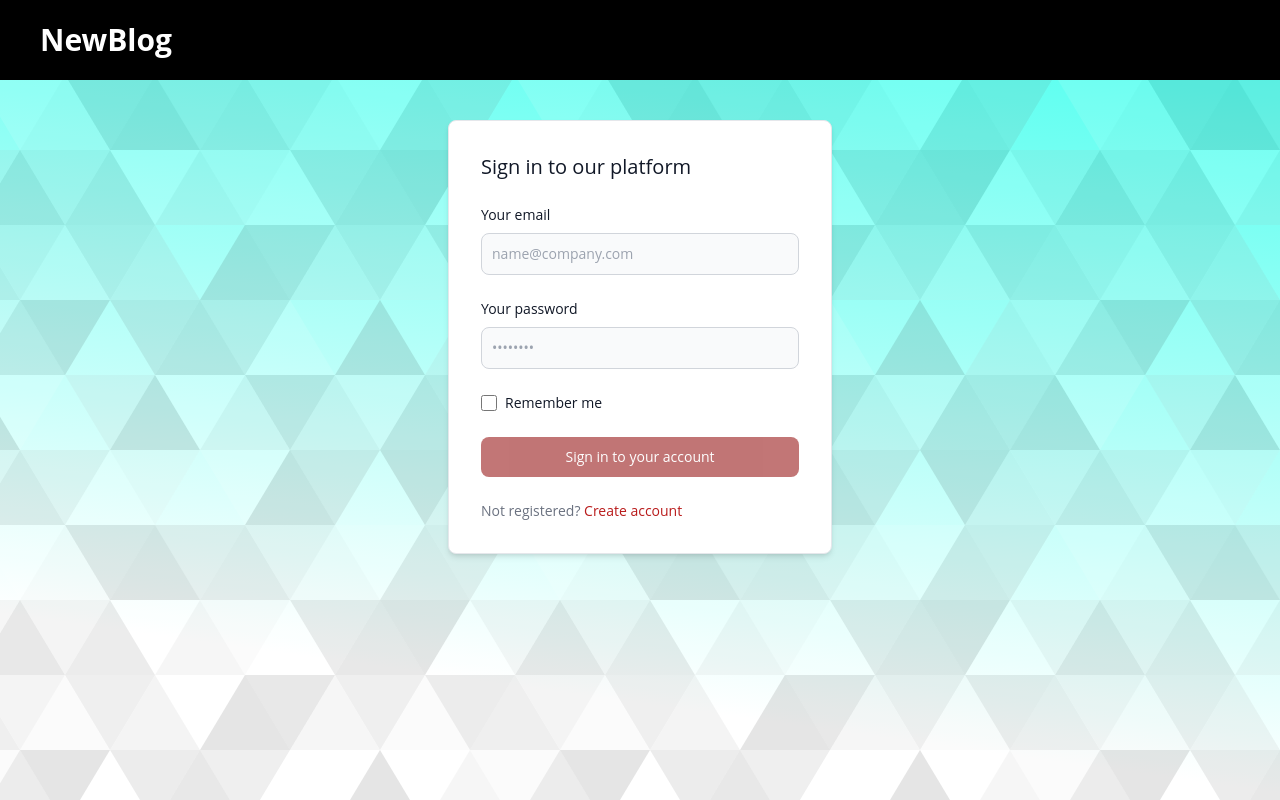
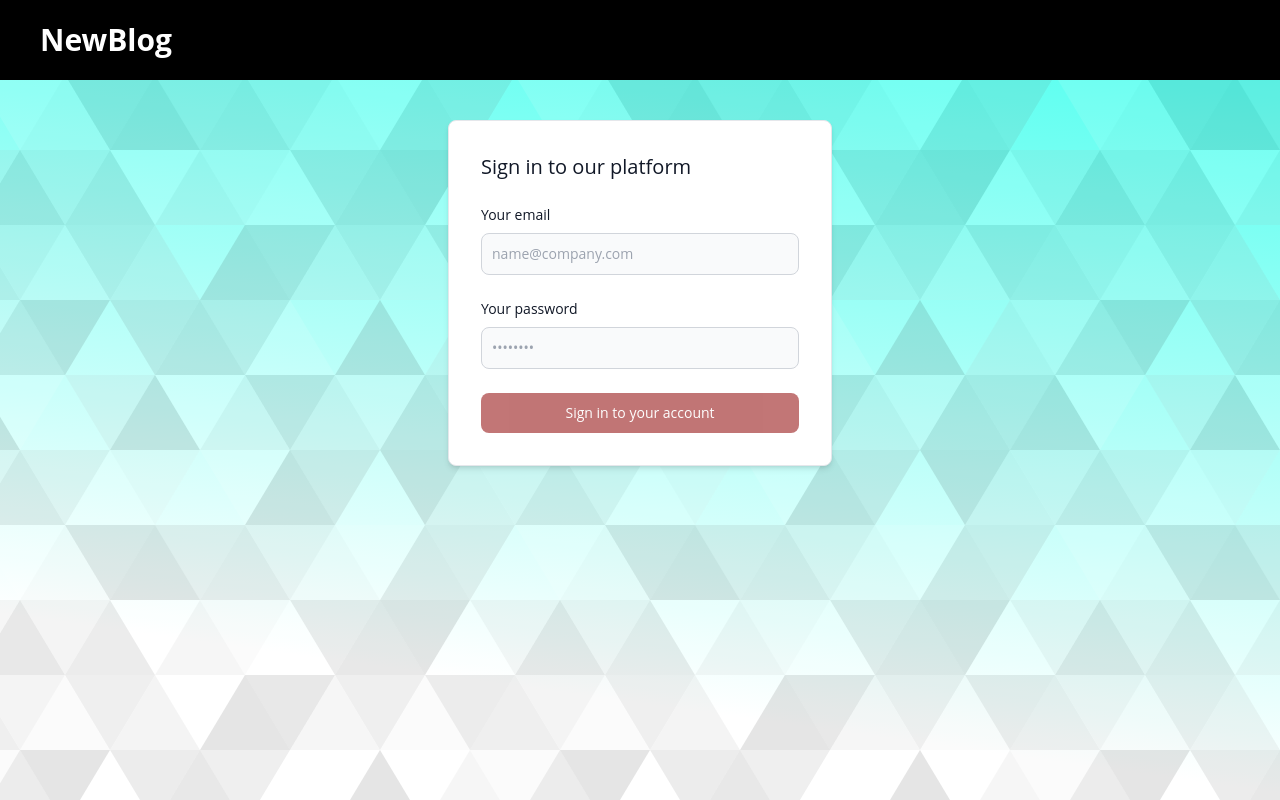
Before and after one commit to pesener/NewBlog-Mern-Crud-Tailwind, a React (Create React App) app in the folder client/: page /admin in a window 1280 px wide. Shown: the top 800 px of the page. Built offline with nearby package versions, Linux system fonts and the light colour scheme.

Commit message:
set route changes

```diff
--- a/client/src/axios/index.js
+++ b/client/src/axios/index.js
@@ -5,7 +5,7 @@ const HTTP = axios.create({
   baseURL: "http://localhost:5000",
 });
 ///USER///
-export const login = async (formData) => HTTP.post("/home/signin", formData);
+export const login = async (formData) => HTTP.post("/home/admin", formData);
 
 export const register = async (formData) => HTTP.post("/home/signup", formData);
 
--- a/client/src/components/Cards.jsx
+++ b/client/src/components/Cards.jsx
@@ -5,7 +5,7 @@ import { deletePost } from "../actions/postActions";
 import { useDispatch } from "react-redux";
 import { Link } from "react-router-dom";
 
-const Cards = ({ post },{ user } ) => {
+const Cards = ({ post , user } ) => {
   const dispatch = useDispatch();
 
   return (
--- a/client/src/components/Navbar.jsx
+++ b/client/src/components/Navbar.jsx
@@ -6,9 +6,10 @@ import { useEffect } from "react";
 import { useLocation, useNavigate } from "react-router-dom";
 
 const Navbar = ({ user, setUser }) => {
-  const navigate = useNavigate();
-  const location = useLocation();
 
+
+    const navigate = useNavigate();
+    const location = useLocation();
 
   useEffect(() => {
     if (localStorage.getItem("user") && !user) {
@@ -26,18 +27,21 @@ const Navbar = ({ user, setUser }) => {
         {user ? (
           <nav className=" flex gap-x-8 font-semibold text-opacity-90 text-white  pr-10  ">
             <a
-              className="flex items-center gap-x-1 bg-blue-700 hover:bg-blue-800 rounded-full px-2 py-1 "
-              href="/create"
+              className="flex items-center gap-x-1 bg-blue-700 hover:bg-blue-800 cursor-pointer rounded-full px-2 py-1 "
+              onClick={(e) => {
+                 navigate("/create");
+              }}
             >
               <RiAdminLine size={20} />
-              Admin Panel
+              Admin
+
             </a>
             <a
-              className="flex items-center gap-x-1 bg-red-800 hover:bg-red-900 rounded-full px-4 py-1"
+              className="flex items-center gap-x-1 bg-red-800 hover:bg-red-900 cursor-pointer rounded-full px-4 py-1"
               onClick={(e) => {
                 localStorage.removeItem("user");
                 setUser(null);
-                navigate("/signin");
+                navigate("/");
               }}
             >
               <RiLogoutCircleLine size={20} />
--- a/client/src/components/SignIn.jsx
+++ b/client/src/components/SignIn.jsx
@@ -28,6 +28,7 @@ const SignIn = () => {
                         navigate("/");
                       })
                       .catch((err) => {
+                        toast.error(err.response.data.message)
                         ;
                       });
                   }}>
@@ -71,26 +72,7 @@ const SignIn = () => {
 
           </input>
         </div>
-        <div className="flex items-start">
-          <div className="flex items-start">
-            <div className="flex items-center h-5">
-              <input  id="remember" type="checkbox" value="" className="w-4 h-4 border
-                border-gray-300 rounded bg-gray-50 focus:ring-3
-                focus:ring-blue-300 dark:bg-gray-700 dark:border-gray-600
-                dark:focus:ring-blue-600 dark:ring-offset-gray-800" required>
 
-
-              </input>
-            </div>
-            <label
-              htmlFor="remember"
-              className="ml-2 text-sm font-medium text-gray-900 dark:text-gray-300"
-            >
-              Remember me
-            </label>
-          </div>
-
-        </div>
         <button
           disabled={formData.email === "" || formData.password === ""}
           type="submit"
@@ -98,12 +80,7 @@ const SignIn = () => {
         >
           Sign in to your account
         </button>
-        <div className="text-sm font-medium text-gray-500 dark:text-gray-300">
-          Not registered?{" "}
-          <a href="/signup" className="text-red-700 hover:underline dark:text-red-500">
-            Create account
-          </a>
-        </div>
+
       </form>
     </div>
    </div>
```
Also changed, not shown: 1 other file (tests, documents, lock files or other folders).
